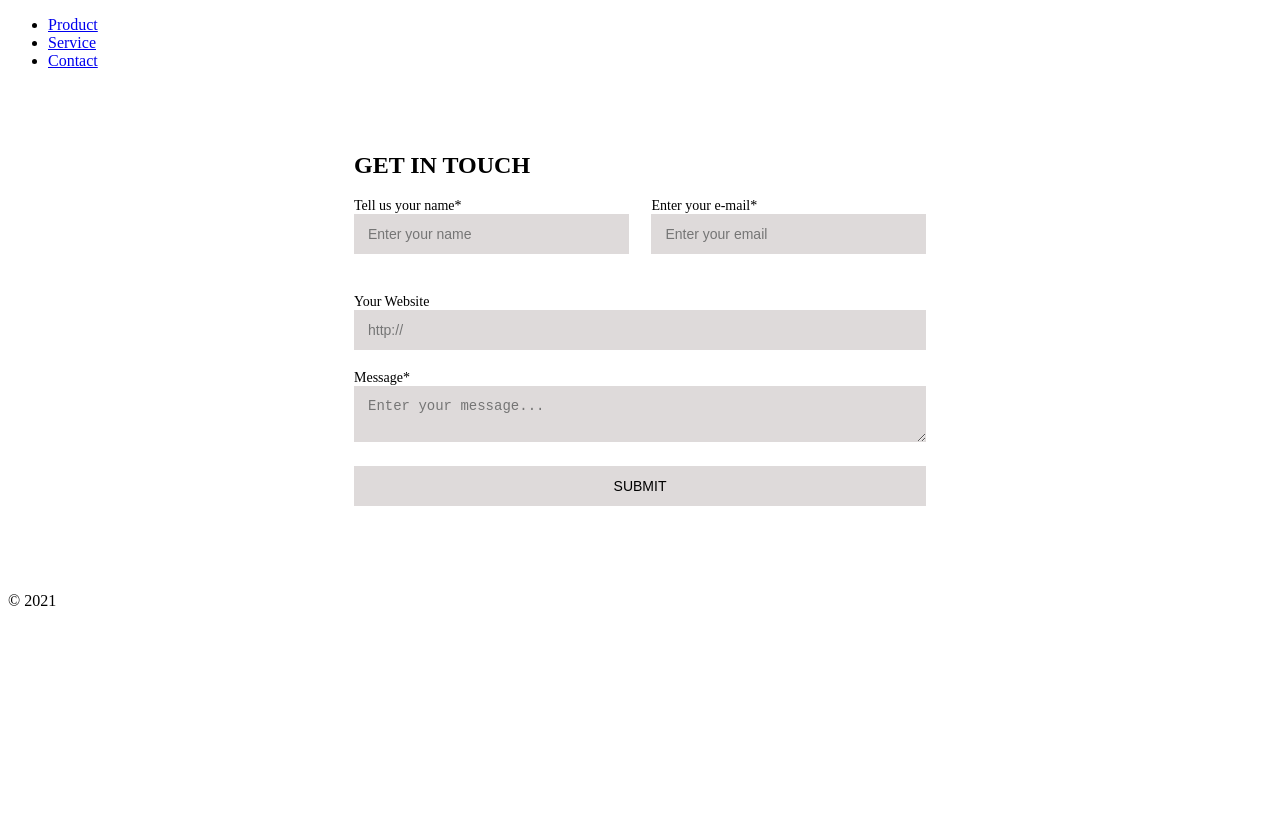
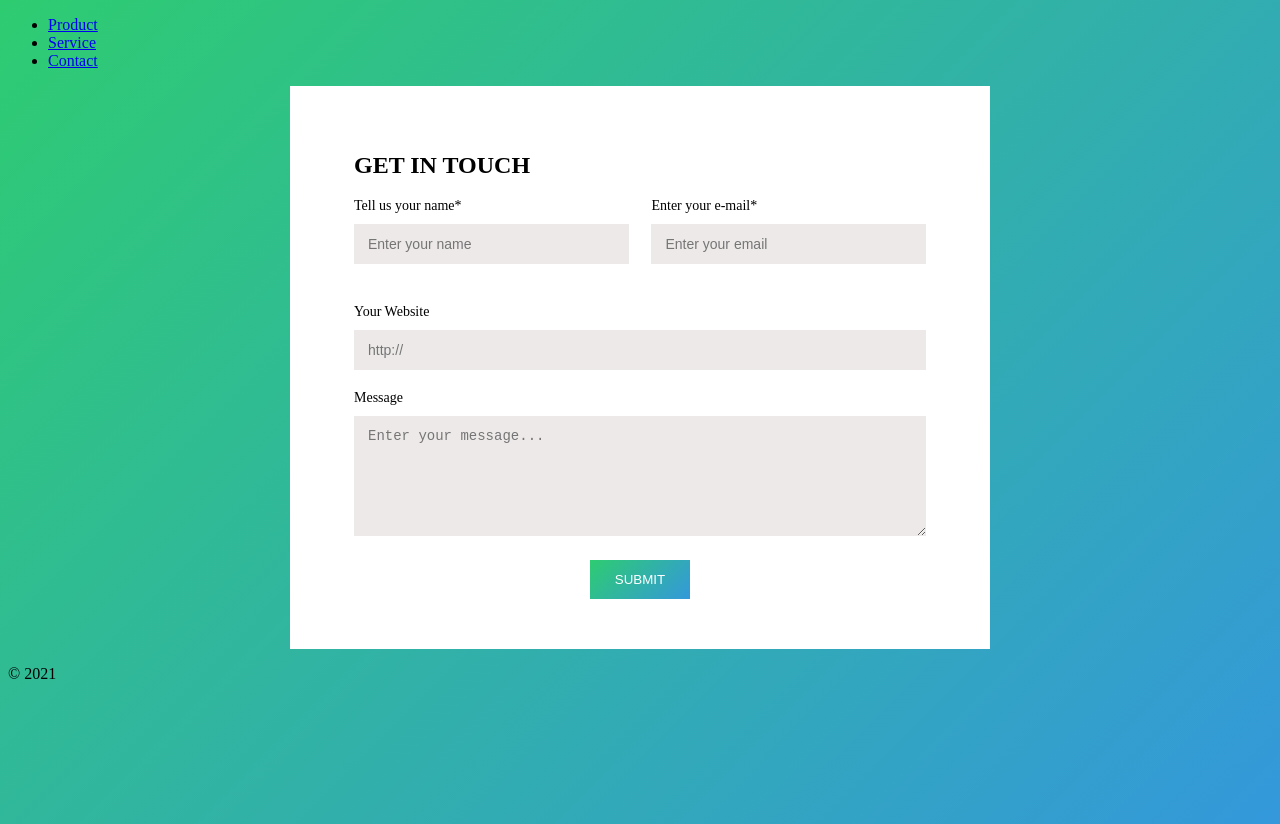
Before and after one commit to elif-shn/Assignment33, a plain HTML site: page contact.html in a window 1280 px wide. Before the commit the page ends 800 px from the top, so only its background shows below. Drawn offline with Linux system fonts and the light colour scheme.

Commit message:
added background color and edit some part

```diff
--- a/contact.html
+++ b/contact.html
@@ -35,7 +35,7 @@
                     <label for="website">Your Website</label>
                     <input type="url" id="website"  name="website" placeholder="http://"/>
 
-                    <label for="message">Message*</label>
+                    <label for="message">Message</label>
                     <textarea name="message" id="message" placeholder="Enter your message..."></textarea>
 
                     <input type="submit" value="SUBMIT"/>
--- a/style.css
+++ b/style.css
@@ -1,3 +1,7 @@
+body {
+    background: linear-gradient(135deg, #2ecc71, #3498db);
+    min-height: 100vh;
+}
 form {
     background: #fff;
     padding: 40px 50px;
@@ -19,14 +23,28 @@ fieldset {
 label {
     display: block;
     font-size: 14px;
+    padding-bottom: 10px;
 }
-input,
+input[type="text"],
+input[type="email"],
+input[type="url"],
 textarea {
     width: 100%;
     padding: 12px 14px;
     margin-bottom: 20px;
     border: none;
-    background: #dedada;
+    background: #ede9e9;
     font-size: 14px;
     box-sizing: border-box;
 }
+input[type="submit"] {
+    border: none;
+    color: white;
+    padding: 12px 25px;
+    display: block;
+    margin: 0 auto;
+    background: linear-gradient(135deg, #2ecc71, #3498db);
+}
+textarea {
+    min-height: 120px;
+}
```
